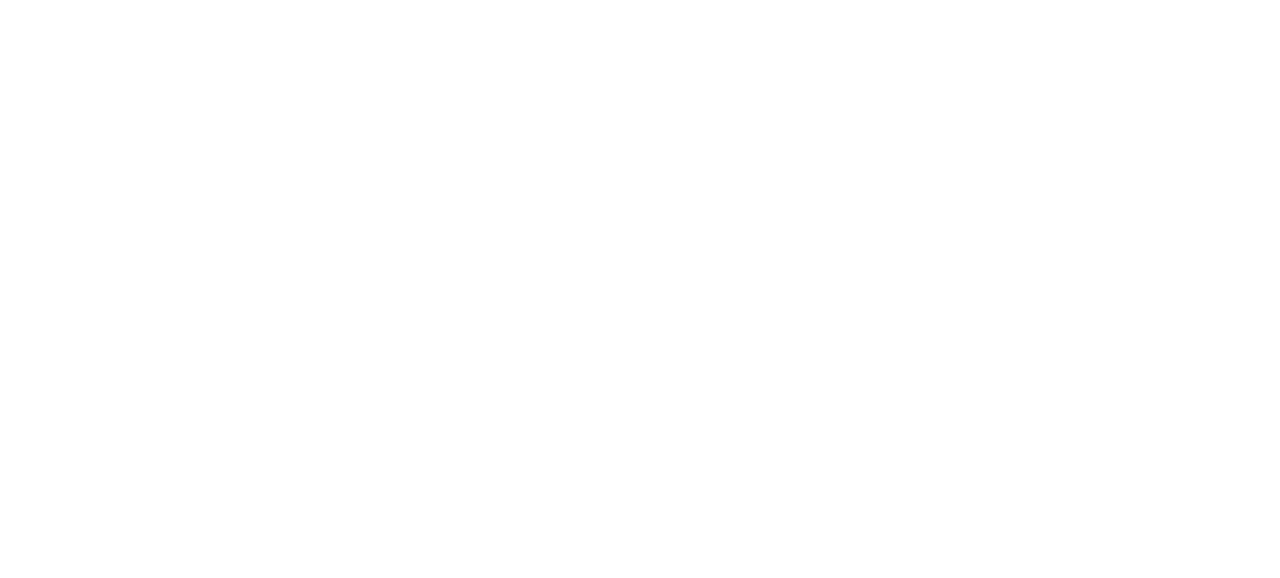
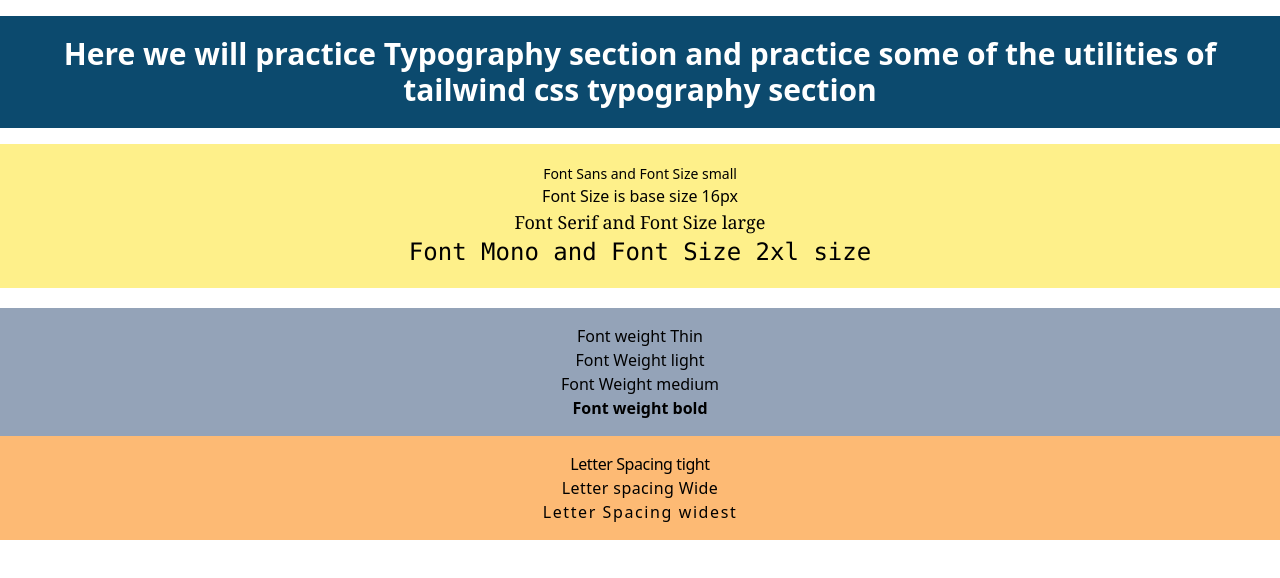
Before and after one commit to MDASHRAFUDDINTANVIR1/Tailwind-CSS-Practice, a website: page index.html in a window 1280 px wide. Drawn offline with nearby package versions, Linux system fonts and the light colour scheme.

Commit message:
typography practice

```diff
--- a/index.html
+++ b/index.html
@@ -9,8 +9,38 @@
 </head>
 <body>
     <!-- Typography Practice  -->
-     <section class="typography">
+    <section class="typography">
+        <div class="intro p-5 bg-sky-900 my-4 text-center text-3xl font-semibold text-white">
+            <p>Here we will practice Typography section and practice some of the utilities of tailwind css typography section</p>
+        </div>
+        <div class="part bg-yellow-200 p-5 mb-5 text-center">
+            <p class="font-sans text-sm">Font Sans and Font Size small</p>
+            <p class="text-base">Font Size is base size 16px</p>
+            <p class="font-serif text-lg">Font Serif and Font Size large</p>
+            <p class="font-mono text-2xl">Font Mono and Font Size 2xl size</p>
+        </div>
+        <div class="part bg-slate-400 p-4 text-center">
+            <p class="font-thin">Font weight Thin</p>
+            <p class="font-light">Font Weight light</p>
+            <p class="font-medium">Font Weight medium</p>
+            <p class="font-bold">Font weight bold</p>
+        </div>
+        <div class="part bg-orange-300 p-4 mb-3 text-center">
+            <p class="tracking-tight">Letter Spacing tight</p>
+            <p class="tracking-wide">Letter spacing Wide</p>
+            <p class="tracking-widest">Letter Spacing widest</p>
+        </div>
+        <div class="part">
 
-     </section>
+        </div>
+        <div class="part"></div>
+        <div class="part"></div>
+        <div class="part"></div>
+        <div class="part"></div>
+        <div class="part"></div>
+        <div class="part"></div>
+        <div class="part"></div>
+        <div class="part"></div>
+    </section>
 </body>
 </html>
```
